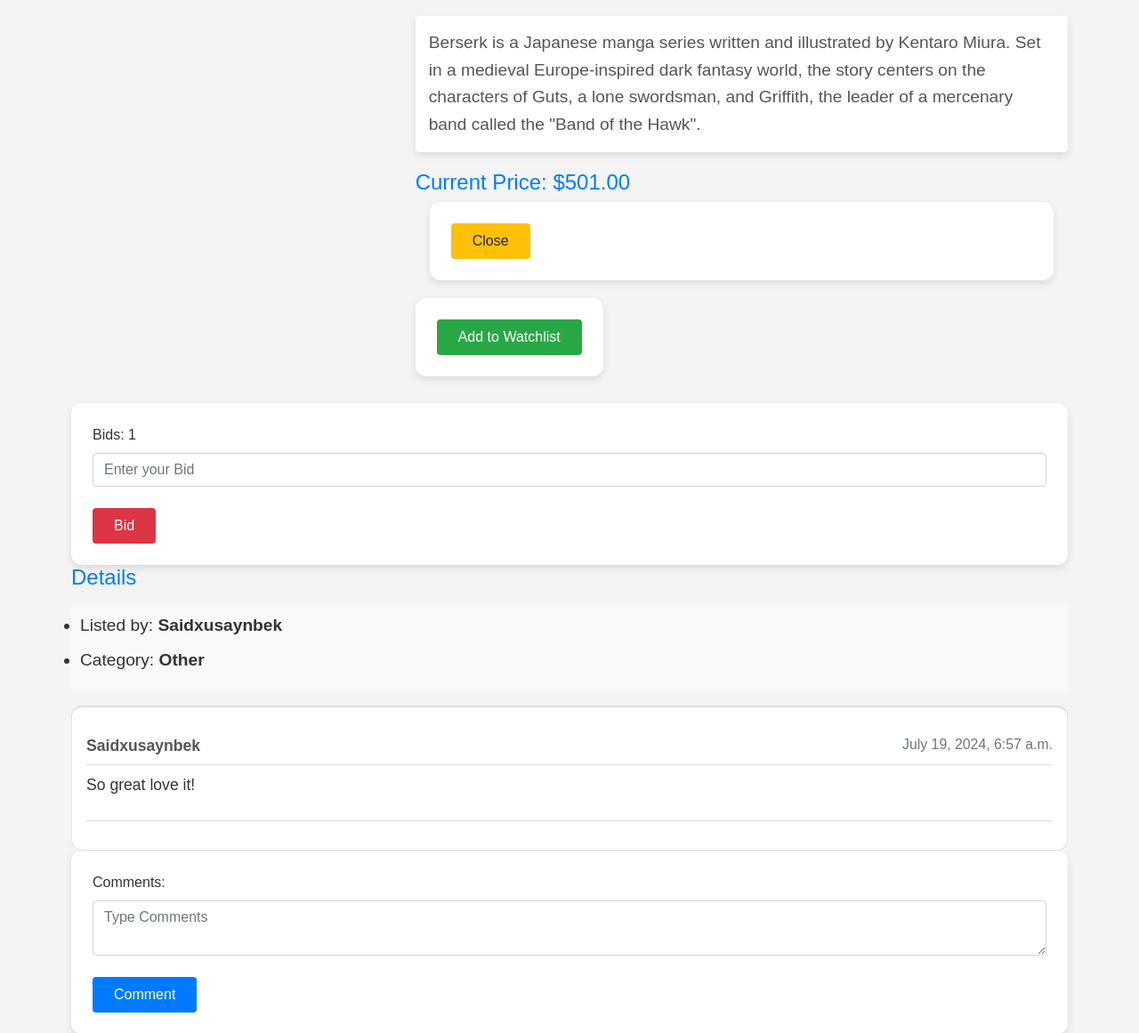
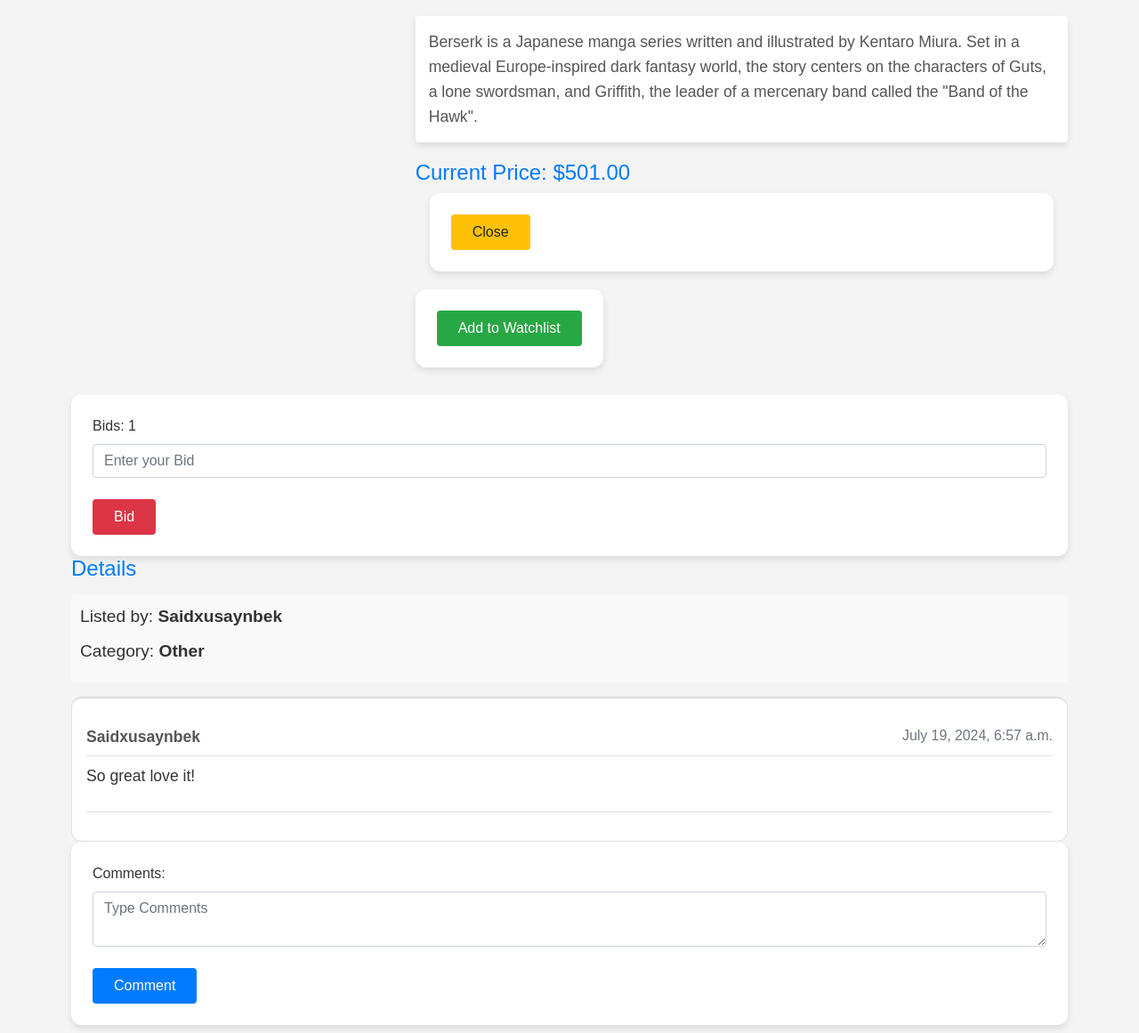
Before and after one commit to Saidkhusayn/E-Commerce, a Django app: a page that uses commerce/auctions/templates/auctions/listing.html in a window 1280 px wide. Shown: the part 272-1433 px from the top of the page at 89% size. Run offline with Django 3.2, Linux system fonts and the light colour scheme; a user stored in the database is signed in; data comes from the database, SQL or seed files in the repository; both versions use the stored data as it was after the commit; some libraries are stand-ins or nearby versions.

Commit message:
Made some small changes

```diff
--- a/commerce/auctions/static/auctions/styles.css
+++ b/commerce/auctions/static/auctions/styles.css
@@ -2,6 +2,11 @@ body {
     background-color: #f4f4f4; /* Light grey background for the app */
     font-family: 'Arial', sans-serif;
     color: #333;
+}
+
+ul {
+    list-style-type: none;
+    padding-left: 0; /* Optional: removes default padding */
 }
 
 .header {
@@ -279,7 +284,7 @@ form {
 }
 
 .description {
-    font-size: 1.2rem;
+    font-size: 1.1rem;
     color: #555;
     background-color: #fff;
     padding: 15px;
--- a/commerce/auctions/templates/auctions/listing.html
+++ b/commerce/auctions/templates/auctions/listing.html
@@ -27,6 +27,7 @@
                 </div>
             {% endfor %}
         {% endif %}
+    {% endif %}
 
         <div class="listing-detail">
             <div class="listing-image">
@@ -47,6 +48,7 @@
                         <button type="button" class="btn btn-secondary btn-lg" disabled>Closed</button>
                     {% endif %}
                 {% endif %}
+                {% if user.is_authenticated %}
                     <div class="watchlist-buttons">
                         {% if inWatchlist %}
                             <form action="{% url 'removeWatchlist' slug=listing.slug %}" method="POST">
@@ -62,6 +64,7 @@
                             </form>
                         {% endif %}
                     </div>
+                {%endif%}
             </div>
         </div>
 
@@ -108,6 +111,5 @@
                 <input class="btn btn-primary" type="submit" value="Comment">
             </form>
         {% endif %}
-    {% endif %}
 </div>
 {% endblock %}
```
Also changed, not shown: commerce/db.sqlite3. Lines whose indentation alone changed are shown as unchanged.
